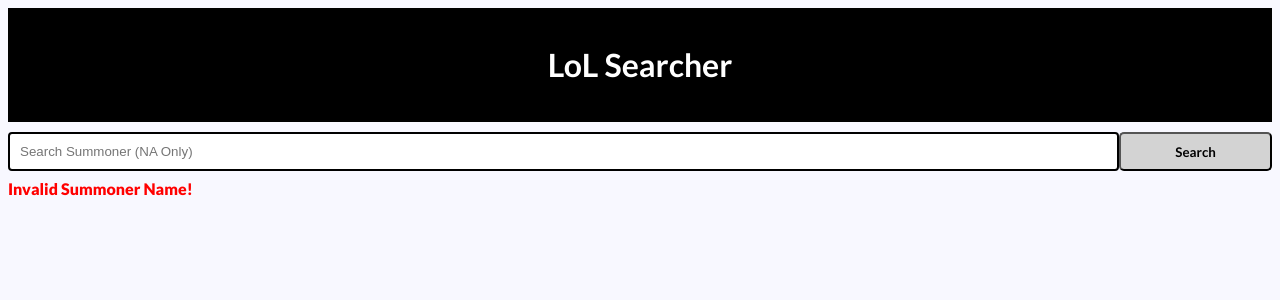
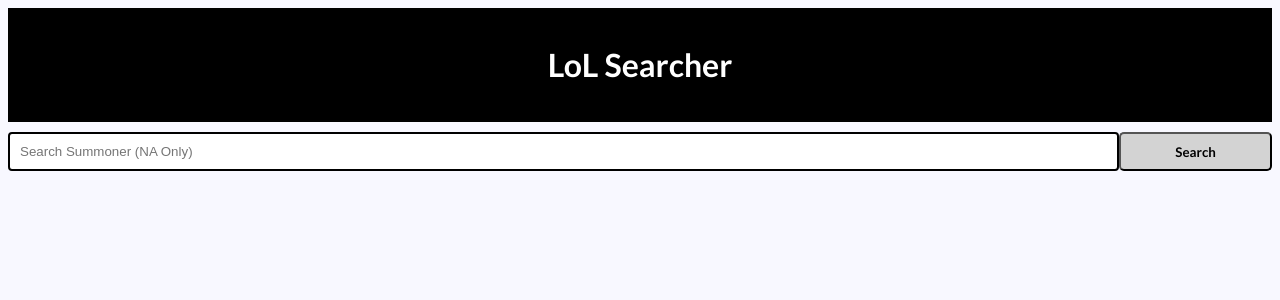
Before and after one commit to Puepis/SummonerSearchWeb, a React (Create React App) app: page / in a window 1280 px wide. Shown: the top 300 px of the page. Built offline with nearby package versions, Linux system fonts and the light colour scheme; what react-animations would draw is missing.

Commit message:
small change

```diff
--- a/src/App.js
+++ b/src/App.js
@@ -73,7 +73,10 @@
 
     // Render the view
     render() {
-        const { region, code, rankedData, masteryScore, basicSummonerInfo } = this.state;
+        const code = this.state.responseCode;
+        const rankedData = this.state.rankedData;
+        const basicSummonerInfo = this.state.basicSummonerInfo;
+        const masteryScore = this.state.masteryScore;
 
         return (
             <div className="App">
```
